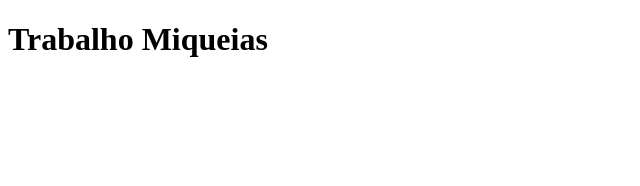
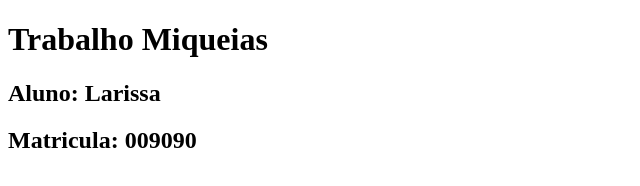
Before and after one commit to LarissaFelixUnifor/teste6, a plain HTML site: page index.html in a window 1280 px wide. Shown: the whole page, without its empty margins (0-640 px from the left). Drawn offline with Linux system fonts and the light colour scheme.

Commit message:
feat:adicionando novo texto

```diff
--- a/index.html
+++ b/index.html
@@ -9,6 +9,8 @@
 
 <body>
   <h1>Trabalho Miqueias</h1>
+  <h2>Aluno: Larissa</h2>
+  <h2>Matricula: 009090</h2>
 </body>
 
 </html>
```
